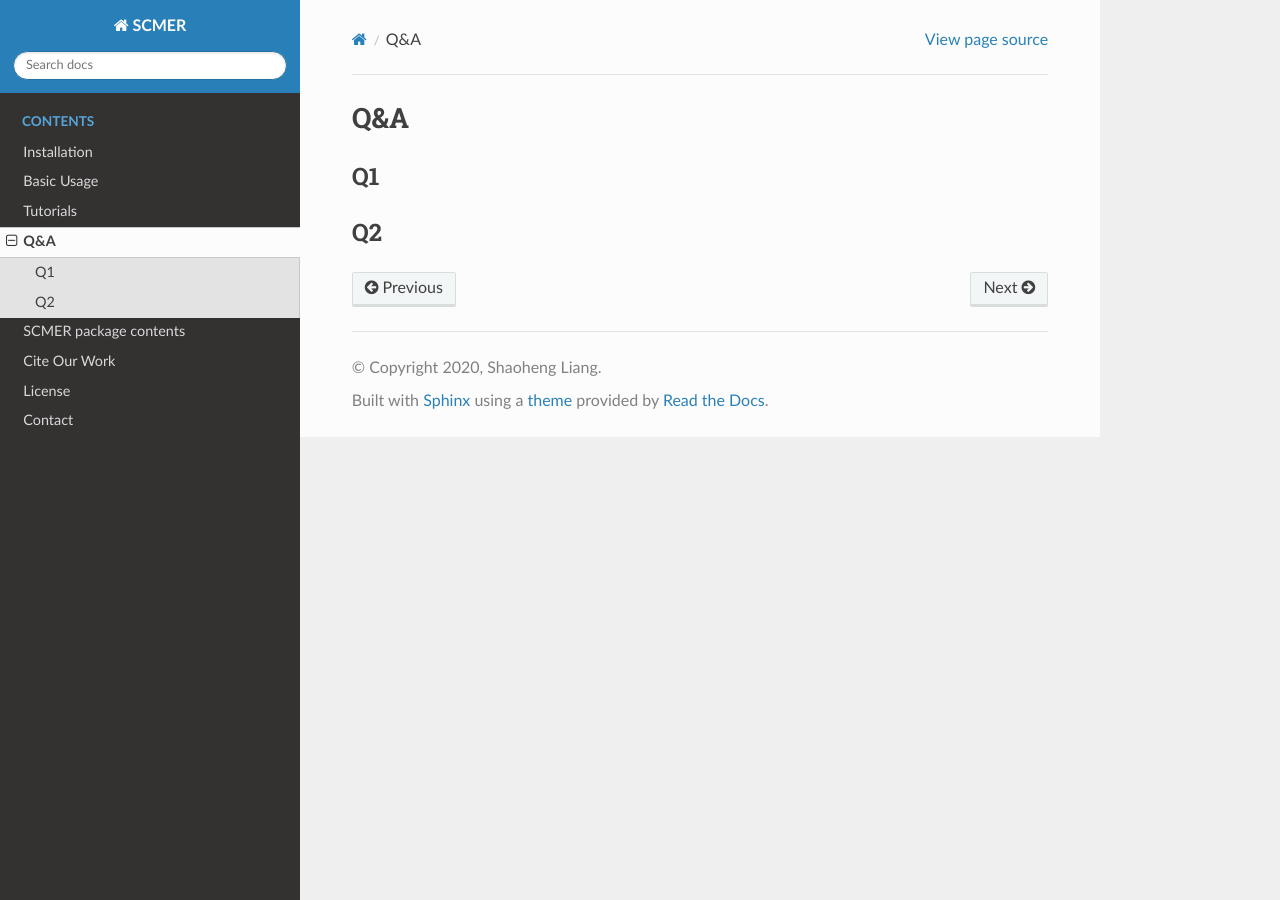
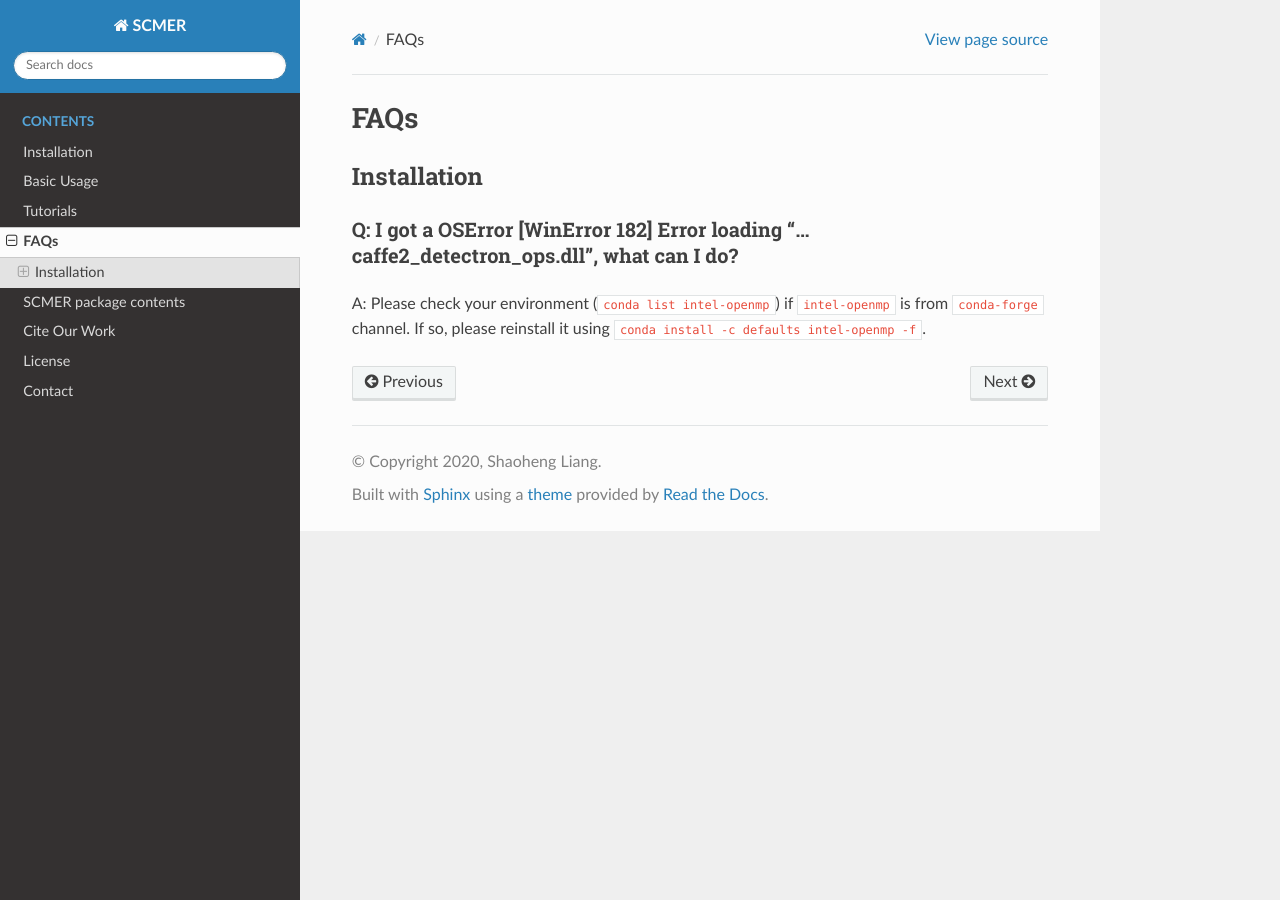
Before and after one commit to KChen-lab/SCMER, a Sphinx documentation site: the page built from docs/qna.rst, in a window 1280 px wide. Built offline with Sphinx 7.4.7 and the Read the Docs theme 2.0.0, drawn with Linux system fonts in a browser that asks for light colours; pages that are not in the unit, such as notebooks, are missing from menus; cross-references to code outside the pages are shown as plain code.

Commit message:
Update qna.rst

```diff
--- a/docs/qna.rst
+++ b/docs/qna.rst
@@ -1,8 +1,10 @@
-Q&A
+FAQs
 =======================
 
-Q1
------
+Installation
+------------
 
-Q2
------
+Q: I got a OSError [WinError 182] Error loading "...\caffe2_detectron_ops.dll", what can I do?
+^^^^^^^^^^^^^^^^^^^^^^^^^^^^^^^^^^^^^^^^^^^^^^^^^^^^^^^^^^^^^^^^^^^^^^^^^^^^^^^^^^^^^^^^^^^^^^
+A: Please check your environment (:bash:`conda list intel-openmp`) if :bash:`intel-openmp` is from :bash:`conda-forge` channel.
+If so, please reinstall it using :bash:`conda install -c defaults intel-openmp -f`.
```
